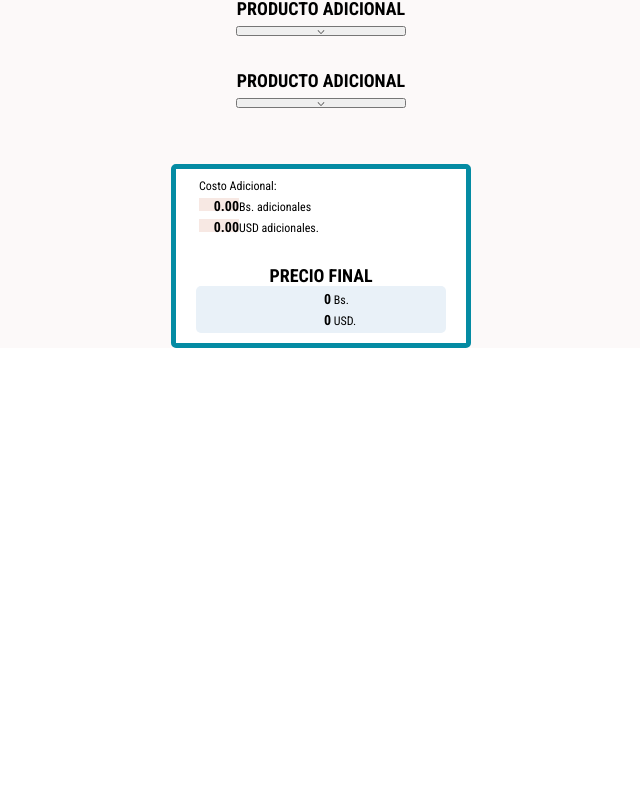
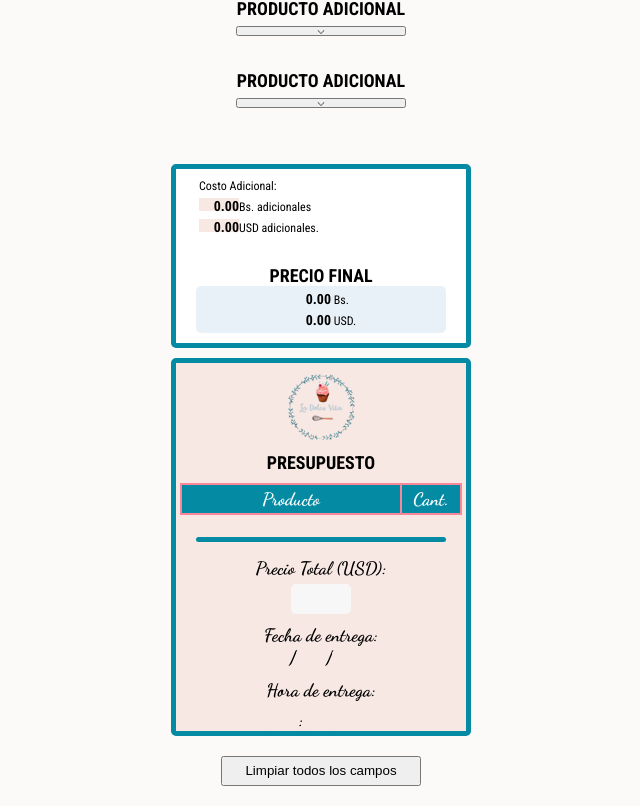
Before and after one commit to manuelmad/dolcevita-budget-calculator, a React (Create React App) app: page / in a window 1280 px wide. Shown: the part 912-1718 px from the top of the page, without its empty margins (319-959 px from the left). Before the commit the page ends 1270 px from the top, so only its background shows below. Built offline with nearby package versions, Linux system fonts and the light colour scheme.

Commit message:
Agregando sección de presupuesto y de refrescamiento de página.

```diff
--- a/src/AditionalPrice/AditionalPrice.js
+++ b/src/AditionalPrice/AditionalPrice.js
@@ -284,8 +284,8 @@ function AdditionalPrice({
 				</p>
 				<h2>Precio Final</h2>
 				<p>
-					<span id="costo-final-Bs">{precioFinalBs}</span> Bs.<br/>
-					<span id="costo-final-USD">{precioFinalUSD}</span> USD.
+					<span id="costo-final-Bs">{precioFinalBs.toFixed(2)}</span> Bs.<br/>
+					<span id="costo-final-USD">{precioFinalUSD.toFixed(2)}</span> USD.
 				</p>
 			</div>
 		</section>
--- a/src/App.js
+++ b/src/App.js
@@ -1,9 +1,10 @@
 //import logo from './logo.svg';
-// import './App.css';
 import React from 'react';
 import { InitialPrice } from './InitialPrice/InitialPrice';
 import { SummaryChart } from './SummaryChart/SummaryChart';
 import { AdditionalPrice } from './AditionalPrice/AditionalPrice';
+import { Budget } from './Budget/Budget';
+import { ClearAll } from './ClearAll/ClearAll';
 
 function App() {
   const [itemSelected, setItemSelected] = React.useState('');
@@ -39,6 +40,8 @@ function App() {
   const [adicionalTotalUSD, setAdicionalTotalUSD] = React.useState(0);
   const [precioFinalBs, setPrecioFinalBs] = React.useState(0);
   const [precioFinalUSD, setPrecioFinalUSD] = React.useState(0);
+
+  const [displayComment, setDisplayComment] = React.useState({display:"none"});
 
   return (
     <React.Fragment>
@@ -120,8 +123,13 @@ function App() {
         precioFinalUSD={precioFinalUSD}
         setPrecioFinalUSD={setPrecioFinalUSD}
         tasaCambio={tasaCambio} />}
-      {/*<Budget />*/}
-      {/*<ClearAll />*/}
+      {<Budget
+        cantidadProductos={cantidadProductos}
+        itemSelected={itemSelected}
+        cantidad={cantidad}
+        displayComment={displayComment}
+        setDisplayComment={setDisplayComment} />}
+      {<ClearAll />}
     </React.Fragment>
   );
 }
--- /dev/null
+++ b/src/Budget/Budget.css
@@ -0,0 +1,152 @@
+.container-presupuesto {
+	width: 29rem;
+}
+
+.logo-presupuesto {
+	width: 8.1rem;
+	height: 6.9rem;
+	background-image: url('../../imgs/logo-empresa-transp.png');
+    /* background-size: cover; */
+    background-position: center;
+    background-repeat: no-repeat;
+	margin-top: 1rem;
+}
+
+.presupuesto {
+	background-color: var(--kind-pink);
+	margin-top: 3rem;
+	min-height: 10rem;
+	/* background-image: url('./img/flower-background.jpg');
+	background-size: cover;
+	background-position: center;
+    background-repeat: no-repeat; */
+	margin-top: 1rem;
+}
+
+.presupuesto p {
+	font-family: 'Dancing Script', cursive;
+	font-size: var(--lg);
+	font-weight: bold;
+}
+
+.tabla-prespuesto, .tabla-prespuesto th, .tabla-prespuesto td {
+	border: 0.2rem solid var(--dark-pink);
+}
+
+.fila-cabecera-prespuesto {
+	height: 3rem;
+	font-family: 'Dancing Script', cursive;
+	font-size: var(--lg);
+	/* font-weight: bold; */
+	background-color: var(--medium-blue);
+	color: var(--white);
+}
+
+.fila-cabecera-prespuesto th:first-child {
+	width: 22rem;
+}
+
+.fila-cabecera-prespuesto th:nth-child(2) {
+	width: 6rem;
+}
+
+#cuerpo_tabla_prespuesto tr {
+	height: 3rem;
+}
+
+#cuerpo_tabla_prespuesto td:nth-child(2){
+	text-align: center;
+}
+
+.parrafo-boton-comentario {
+	margin: 0 0.4rem;
+	text-align: center;
+}
+
+#desplegar_comentario {
+	border: none;
+	width: 25rem;
+	height: 0.5rem;
+	background-color: var(--medium-blue);
+	border-radius: 0.5rem;
+}
+
+.parrafo-comentario {
+	margin: 0 0.4rem;
+}
+
+.parrafo-comentario #comentario {
+	max-width: 28.2rem;
+	min-width: 28.2rem;
+	font-size: var(--ss);
+	font-family: 'Roboto Condensed', sans-serif;
+	padding: 0.5rem;
+}
+
+#precio_final_manual {
+	margin-top: 0.5rem;
+	width: 6rem;
+	text-align: center;
+}
+
+.parrafo-precio-manual {
+	margin-bottom: 1rem;
+	text-align: center;
+}
+
+.parrafo-fecha {
+	text-align: center;
+}
+
+.parrafo-fecha input {
+	text-align: center;
+	background-color: var(--kind-pink);
+}
+
+#dia, #mes {
+	width: 3rem;
+	height: 2rem;
+}
+
+#ano {
+	width: 4rem;
+	height: 2rem;
+}
+
+.parrafo-hora {
+	text-align: center;
+}
+
+.parrafo-hora input {
+	text-align: center;
+	background-color: var(--kind-pink);
+}
+
+#hora, #minuto {
+	width: 2rem;
+	height: 2rem;
+}
+
+#am_pm {
+	width: 4rem;
+	height: 2rem;
+	text-align: left;
+	background-color: var(--kind-pink);
+	border: none;
+	/* -webkit-appearance: none;
+    -moz-appearance: none; */
+	appearance: none;
+	font-family: 'Roboto Condensed', sans-serif;
+}
+
+@media (min-width: 1024px) {
+    #ano {
+        width: 5rem;
+        height: 2rem;
+    }
+
+    #hora, #minuto {
+        width: 3rem;
+        height: 2rem;
+    }
+}
--- /dev/null
+++ b/src/Budget/Budget.js
@@ -0,0 +1,94 @@
+import React from "react";
+import './Budget.css';
+
+function Budget({
+    cantidadProductos,
+    itemSelected,
+    cantidad,
+    displayComment,
+    setDisplayComment
+}) {
+    const addRow = ()=> {
+		// Condicional para que no agregue filas al abrir la aplicación
+		if(cantidadProductos === 0) {
+			return;
+		}
+
+		// Cuento las filas de la tabla y creo un índice
+		let tabla = document.getElementById("tabla_presupuesto");
+		let filas_cuerpotabla = tabla.getElementsByTagName("tr").length - 1; // "-1" para ignorar la fila de la cabecera
+
+		// Accedo al body de la tabla
+		let cuerpo_tabla = document.getElementById("cuerpo_tabla_prespuesto");
+
+		//Creo una nueva fila siempre en la penúltima posición
+		let nueva_fila = cuerpo_tabla.insertRow(filas_cuerpotabla);
+
+		// Agrego las 6 columnas a la nueva fila para formar celdas
+		let nueva_columna = nueva_fila.insertCell(0);
+		let nueva_columna2 = nueva_fila.insertCell(1);
+
+		// Muestro valores en cada celda
+		nueva_columna.innerHTML = itemSelected;
+		nueva_columna2.innerHTML = cantidad;
+	};
+
+    // Función para mostrar/ocultar el contenedor de comentario
+    const showComment = ()=> {
+        if(displayComment.display === "none") {
+            setDisplayComment({display:"grid"});
+        } else if(displayComment.display === "grid") {
+            setDisplayComment({display:"none"});
+        }
+    }
+
+	// Función para que renderice una nueva fila cada vez que el valor de cantidadProductos cambie
+	React.useEffect(()=> {
+		addRow();
+	},[cantidadProductos]);
+
+    return (
+        <section className="presupuesto">
+			<div className="logo-presupuesto"></div>
+			<h2>Presupuesto</h2>
+			<div className="container-presupuesto">
+				<table className="tabla-prespuesto" id="tabla_presupuesto">
+					<thead>
+						<tr className="fila-cabecera-prespuesto">
+							<th>Producto</th>
+							<th>Cant.</th>
+						</tr>
+					</thead>
+					<tbody id="cuerpo_tabla_prespuesto">
+
+					</tbody>
+				</table>
+				<p className="parrafo-boton-comentario">
+					<button id="desplegar_comentario" onClick={showComment}></button>
+				</p>
+				<p className="parrafo-comentario" id="parrafo_comentario" style={displayComment}>Comentario:<br/>
+					<textarea name="textarea" className="area-texto-comentario" rows="5" id="comentario"></textarea>
+				</p>
+				<p className="parrafo-precio-manual">
+					Precio Total (USD):<br/>
+					<input type="number" id="precio_final_manual"/>
+				</p>
+				<p className="parrafo-fecha">
+					Fecha de entrega:<br/>
+					<input type="number" id="dia"/>/<input type="number" id="mes"/>/<input type="number" id="ano"/>
+				</p>
+				<p className="parrafo-hora">
+					Hora de entrega:<br/>
+					<input type="number" id="hora"/>:<input type="number" id="minuto"/>
+					<select name="" id="am_pm">
+						<option value=""></option>
+						<option value="">a.m.</option>
+						<option value="">p.m.</option>
+					</select>
+				</p>
+			</div>
+		</section>
+    );
+}
+
+export { Budget };
--- /dev/null
+++ b/src/ClearAll/ClearAll.css
@@ -0,0 +1,14 @@
+.limpiar-campos {
+	border: none;
+	margin-bottom: 0;
+}
+
+.parrafo-boton-3 {
+	text-align: center;
+	margin-top: 2rem;
+	padding-bottom: 2rem;
+}
+
+#actualizar_pagina {
+	width: 20rem;
+}
--- /dev/null
+++ b/src/ClearAll/ClearAll.js
@@ -0,0 +1,17 @@
+import React from "react";
+import './ClearAll.css';
+
+function ClearAll() {
+    const refreshPage = () => {
+        window.location.reload();
+    }
+    return(
+        <section className="limpiar-campos">
+        <p className="parrafo-boton-3">
+            <button id="actualizar_pagina" onClick={refreshPage}>Limpiar todos los campos</button>
+        </p>
+        </section>
+    );
+}
+
+export { ClearAll };
--- a/src/SummaryChart/SummaryChart.js
+++ b/src/SummaryChart/SummaryChart.js
@@ -56,9 +56,9 @@ function SummaryChart({
 	},[cantidadProductos]);
 
 	const removeRow = () => {
+		// CÓDIGO PARA ELIMINAR LAS FILAS DE LA TABLA RESUMEN
 		let filas_tbody = document.getElementById("cuerpo_tabla_resumen");
 		let a = filas_tbody.getElementsByTagName("tr").length;
-		// console.log(a);
 
 		// Condicional para que no elimine filas cuando solo quede la del total
 		if(a <= 1) {
@@ -83,6 +83,11 @@ function SummaryChart({
 		let penultima_fila = filas_tbody.children[a-2];
 		console.log(penultima_fila);
 		filas_tbody.removeChild(penultima_fila);
+
+		// CÓDIGO PARA ELIMINAR LAS FILAS DE LA TABLA DE PRESUPUESTO
+		let filas_tbody_prespuesto = document.getElementById("cuerpo_tabla_prespuesto");
+		let ultima_fila_presupuesto = filas_tbody_prespuesto.lastElementChild;
+		filas_tbody_prespuesto.removeChild(ultima_fila_presupuesto);
 	};
 
     return(
```
Also changed, not shown: imgs/logo-empresa-transp.png (added).
